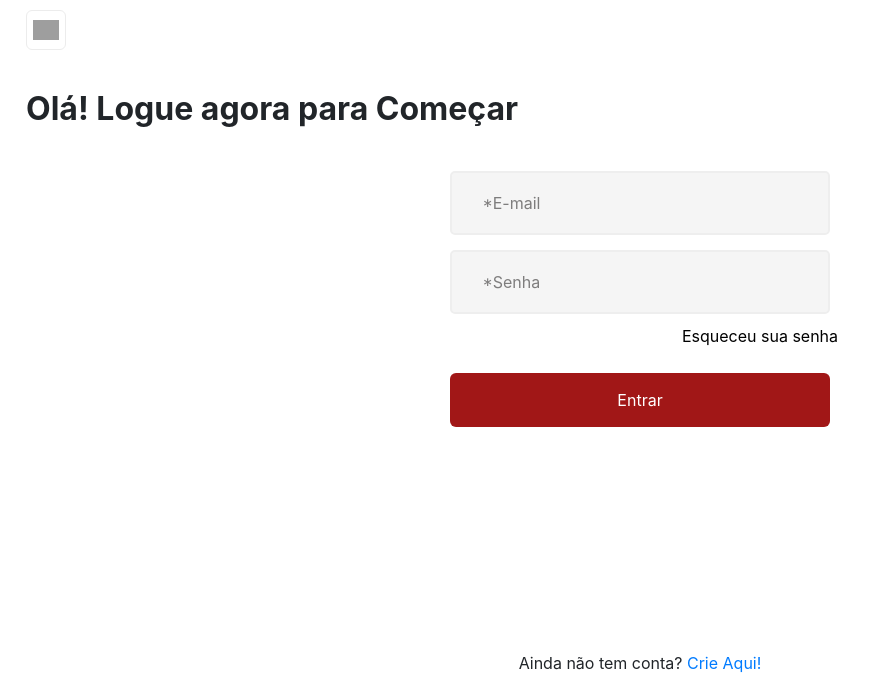
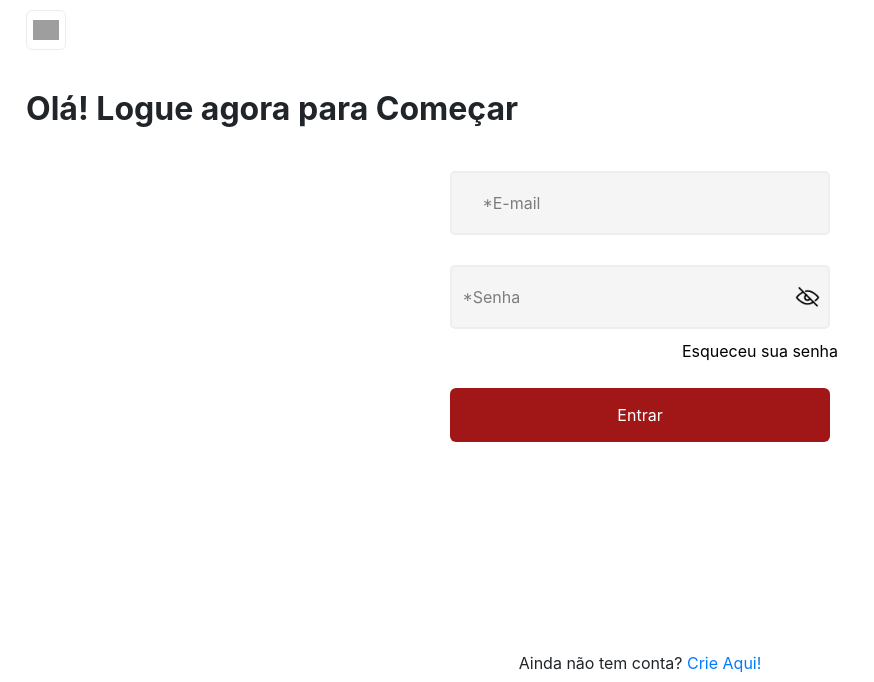
Before and after one commit to GuilhermeLourenc0/Cantina-Virtual--NKTcompany, a Flask app: page /logar in a window 1280 px wide. Shown: the top 682 px of the page, without its empty margins (0-874 px from the left). Run offline with Flask 3, Linux system fonts and the light colour scheme; some libraries are stand-ins or nearby versions; grey boxes are pictures that could not be loaded.

Commit message:
atualizações front-end

```diff
--- a/Projeto TCC/static/styles/login.css
+++ b/Projeto TCC/static/styles/login.css
@@ -51,7 +51,7 @@ input::placeholder {
     margin-bottom: 40px;
 }
 
-.container-principal button{
+.container-principal .button-entrar{
     padding: 15px;
     background-color: rgb(161, 23, 23);
     width: 23.7rem;
@@ -92,10 +92,45 @@ form input:focus{
 
 }
 
-.login-btn{
-    text-decoration: none;
-    color: rgb(156, 0, 0);
+.input-senha {
+    position: relative;
+    width: 23.7rem; /* Largura consistente com outros inputs */
+    margin-top: 15px;
 }
+
+.input-senha input {
+    width: 100%;
+    padding-right: 40px; /* Espaço para o botão de exibir senha */
+    height: 56px; /* Mesma altura dos outros campos */
+    border-radius: 5px;
+    border: 2px solid rgb(238, 238, 238);
+    background-color: rgb(245, 245, 245);
+    padding-left: 10px;
+}
+
+.input-senha .toggle-button {
+    position: absolute;
+    top: 50%;
+    right: 10px;
+    transform: translateY(-50%);
+    background: none;
+    border: none;
+    cursor: pointer;
+}
+
+.toggle-button{
+    margin-top: 7px;
+    z-index: 0;
+    position: absolute;
+    right: 22px;
+    top: 50%;
+    transform: translateY(-50%);
+    border: none;
+    background-color: transparent;
+    cursor: pointer;
+    padding: 0;
+}
+
 
 .login-btn{
     text-decoration: none;
--- a/Projeto TCC/templates/login.html
+++ b/Projeto TCC/templates/login.html
@@ -16,10 +16,17 @@
             <div class="formulario">
 
             <form action="" method="post">
-                <input name="email" id="email" placeholder="*E-mail"  type="text">
-                <input name="senha" id="senha" placeholder="*Senha"  type="password">
+                <input name="email" id="email" placeholder="*E-mail" type="text" required>
+
+                <div class="input-senha">
+                    <input name="senha" id="senha" placeholder="*Senha" type="password" required>
+                    <button type="button" class="toggle-button" onclick="togglePassword1(event)">
+                        <img id="toggle-icon" src="../static/img/olho-fechado.png" alt="Mostrar Senha" width="25" height="25">
+                    </button>
+                </div>
+
                 <a href="/trocar_senha"><span>Esqueceu sua senha</span></a>
-                <button type="submit">Entrar</button>
+                <button class="button-entrar" type="submit">Entrar</button>
             </form>
 
         </div>
@@ -28,12 +35,25 @@
 
     </section>
 
-    {% endblock %}
-
-
     </main>
 
+    <script>
+        function togglePassword1(event) {
+            event.preventDefault();
+            const passwordField = document.getElementById('senha');
+            const toggleIcon = document.getElementById('toggle-icon');
+
+            if (passwordField.type === 'password') {
+                passwordField.type = 'text';
+                toggleIcon.src = '../static/img/olho-aberto.png'; // Imagem de senha visível
+                toggleIcon.alt = 'Ocultar Senha';
+            } else {
+                passwordField.type = 'password';
+                toggleIcon.src = '../static/img/olho-fechado.png'; // Imagem de senha oculta
+                toggleIcon.alt = 'Mostrar Senha';
+            }
+        }
+    </script>
 
 </body>
-
-</html>
+{% endblock %}
```
Also changed, not shown: Projeto TCC/carrinho.py (+0 -30 lines), Projeto TCC/static/styles/cadastro.css (+41 -2 lines), Projeto TCC/templates/cadastrar.html (+24 -2 lines), Projeto TCC/templates/perfil.html (+4 -4 lines), Projeto TCC/static/img/olho-aberto.png (added), Projeto TCC/static/img/olho-fechado.png (added).
